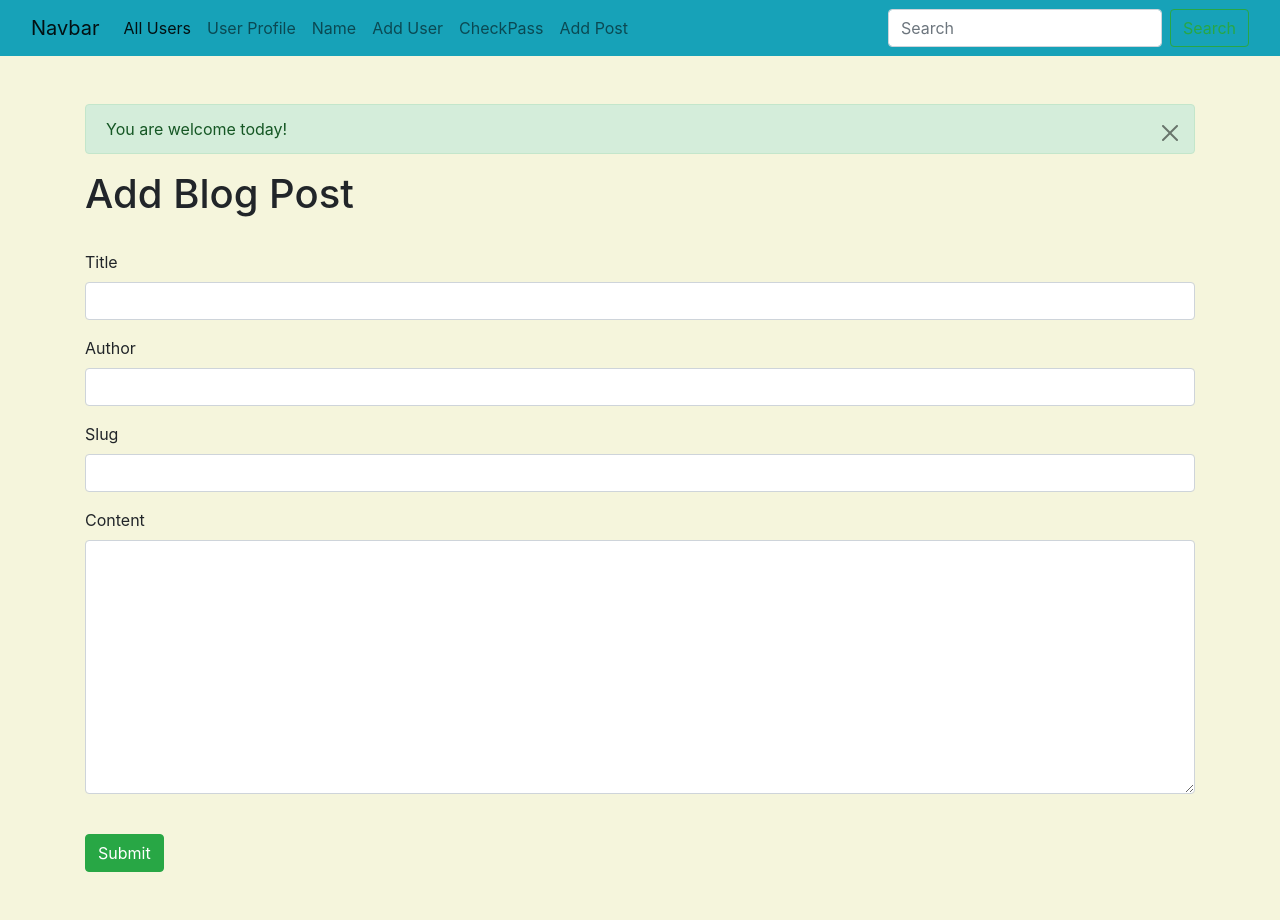
After one commit to SaberHardy/BlogProject, a Flask app: page /add-post in a window 1280 px wide. The commit adds this page. Run offline with Flask 3, Linux system fonts and the light colour scheme; tables that the repository leaves empty hold one stand-in row (values such as "Sample post"); one stand-in notice (Sample message) is shown; some libraries are stand-ins or nearby versions.

Commit message:
add post view

```diff
--- a/BlogProject/forms.py
+++ b/BlogProject/forms.py
@@ -1,6 +1,7 @@
 from flask_wtf import FlaskForm
 from wtforms import StringField, SubmitField, PasswordField
 from wtforms.validators import DataRequired, EqualTo
+from wtforms.widgets import TextArea
 
 
 class UserForm(FlaskForm):
@@ -21,3 +22,11 @@ class PasswordForm(FlaskForm):
 
     # password_hash2 = PasswordField("Confirm password", validators=[DataRequired()])
     submit = SubmitField("Check Identity passwords !")
+
+
+class PostForm(FlaskForm):
+    title = StringField("Title", validators=[DataRequired()])
+    content = StringField("Content", validators=[DataRequired()], widget=TextArea())
+    author = StringField("Author", validators=[DataRequired()])
+    slug = StringField("Slug", validators=[DataRequired()])
+    submit = SubmitField("Submit")
--- a/BlogProject/main.py
+++ b/BlogProject/main.py
@@ -1,6 +1,6 @@
 from flask import Flask, render_template, flash, request, redirect, url_for
-from models import UsersModel, db
-from forms import UserForm, PasswordForm
+from models import UsersModel, db, PostModel
+from forms import UserForm, PasswordForm, PostForm
 from secret_staff import SECRET_STAFF
 from flask_migrate import Migrate
 from werkzeug.security import generate_password_hash, check_password_hash
@@ -18,6 +18,29 @@ app.config["SQLALCHEMY_DATABASE_URI"] = SECRET_STAFF
 db.init_app(app)
 
 migrate = Migrate(app, db)
+
+
+@app.route('/add-post', methods=['POST', 'GET'])
+def add_post():
+    form = PostForm()
+    if form.validate_on_submit():
+        post = PostModel(
+            title=form.title.data,
+            content=form.content.data,
+            author=form.author.data,
+            slug=form.slug.data)
+
+        db.session.add(post)
+        db.session.commit()
+
+        flash("The post submitted successfully!")
+
+        form.title.data = ''
+        form.content.data = ''
+        form.author.data = ''
+        form.slug.data = ''
+
+    return render_template('add_post.html', form=form)
 
 
 @app.route('/user/add', methods=["Post", "Get"])
--- /dev/null
+++ b/BlogProject/templates/add_post.html
@@ -0,0 +1,33 @@
+{% extends 'base.html' %}
+{% block title %}Home{% endblock %}
+
+{% block content %}
+
+    {% for message in get_flashed_messages() %}
+        <div class="alert alert-success alert-dismissible fade show" role="alert">
+            <strong>{{ name|upper }}</strong> You are welcome today!
+            <button type="button" class="btn-close" data-bs-dismiss="alert" aria-label="Close"></button>
+        </div>
+    {% endfor %}
+    <h1>Add Blog Post</h1>
+    <br>
+    <form method="post">
+        {{ form.hidden_tag() }}
+
+        {{ form.title.label() }}
+        {{ form.title(class="form-control mb-3") }}
+
+        {{ form.author.label() }}
+        {{ form.author(class="form-control mb-3") }}
+
+        {{ form.slug.label() }}
+        {{ form.slug(class="form-control mb-3") }}
+
+        {{ form.content.label() }}
+        {{ form.content(class="form-control mb-3", rows="10") }}
+
+        <br>
+        {{ form.submit(class='btn btn-success') }}
+    </form>
+
+{% endblock %}
--- a/BlogProject/templates/partials/navbar.html
+++ b/BlogProject/templates/partials/navbar.html
@@ -25,9 +25,9 @@
                     <a class="nav-link" href="{{ url_for('test_password') }}">CheckPass</a>
                 </li>
 
-                {# <li class="nav-item">#}
-                {# <a class="nav-link" href="{{ url_for('user', name='saber') }}">User Profile</a>#}
-                {# </li>#}
+                <li class="nav-item">
+                    <a class="nav-link" href="{{ url_for('add_post') }}">Add Post</a>
+                </li>
             </ul>
             <form class="d-flex" role="search">
                 <input class="form-control me-2" type="search" placeholder="Search" aria-label="Search">
```
